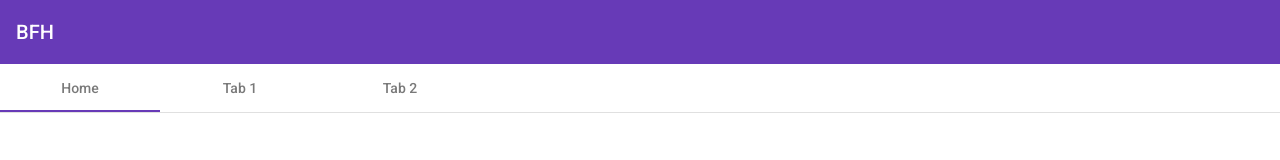
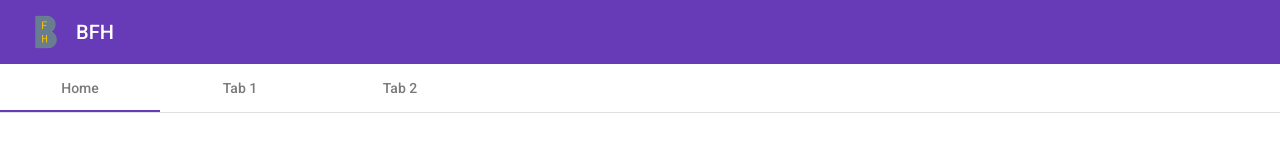
Before and after one commit to MuminovicAnel/BFH-test, an Angular app: page / in a window 1280 px wide. Shown: the top 160 px of the page. Built offline with nearby package versions, Linux system fonts and the light colour scheme.

Commit message:
add logo

```diff
--- a/src/app/app.component.html
+++ b/src/app/app.component.html
@@ -1,4 +1,5 @@
 <mat-toolbar color="primary">
+  <img src='assets/img/logo.png' width="60" height="50">
   <h1>BFH</h1>
 </mat-toolbar>
 
@@ -25,6 +26,7 @@
     </mat-tab>
     <mat-tab label="Tab 1">
       <div id="task1">
+        <h2>Tab 1</h2>
         Lorem ipsum dolor sit amet, consectetur adipiscing elit, sed do eiusmod tempor incididunt ut labore et dolore
         magna aliqua.
         Sed viverra ipsum nunc aliquet bibendum enim facilisis gravida neque. Interdum posuere lorem ipsum dolor sit
@@ -45,6 +47,7 @@
     </mat-tab>
     <mat-tab label="Tab 2">
       <div id="task1">
+        <h2>Tab 2</h2>
         The Berne University of Applied Sciences has around 7,000 students and is one of the medium-sized Swiss
         universities.
         It offers 30 bachelor's and 23 master's degree programs and various continuing education courses.
```
Also changed, not shown: src/assets/img/logo.png (added).
